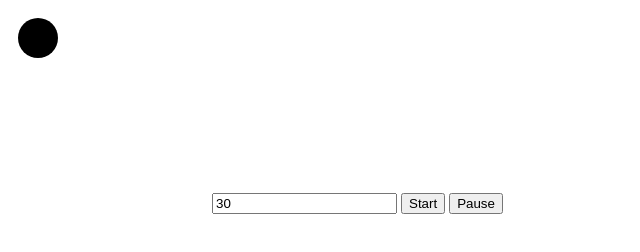
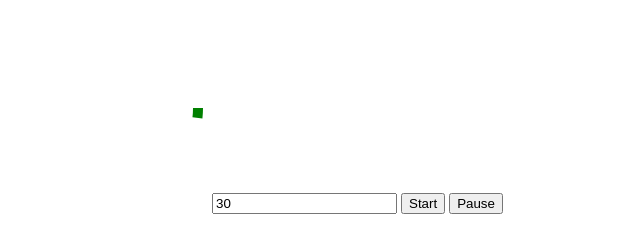
Before and after one commit to lbtrejo/Modern-JS-Bootcamp, a plain HTML site: page drawing-animations/index.html in a window 1280 px wide. Shown: the whole page, without its empty margins (0-640 px from the left). Drawn offline with Linux system fonts and the light colour scheme.

Commit message:
feat: more circle element properties for animation foundation

```diff
--- a/drawing-animations/index.html
+++ b/drawing-animations/index.html
@@ -10,7 +10,16 @@
 </head>
 <body>
     <svg height="200" width="200">
-        <circle r="20", cx="30" cy="30"></circle>
+        <circle
+            r="90"
+            cx="100"
+            cy="100"
+            fill="transparent"
+            stroke="green"
+            stroke-width="10"
+            stroke-dasharray="560"
+            stroke-dashoffset="550"
+        />
     </svg>
     <input type="text" id="duration" value="30" />
     <button id="start">Start</button>
```
